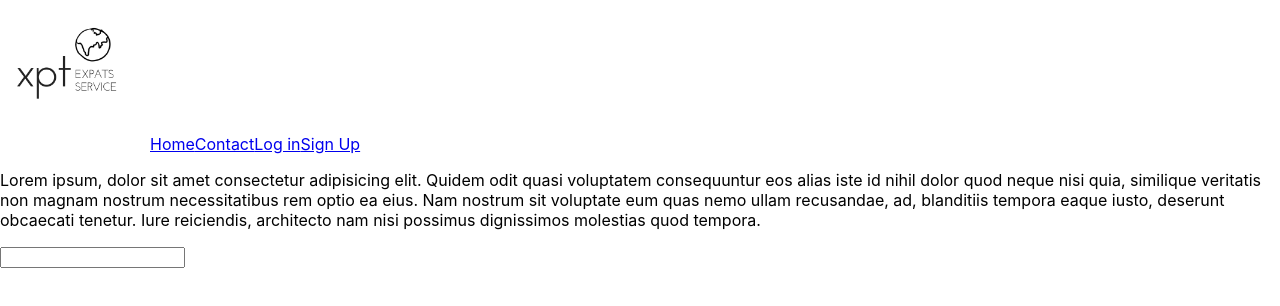
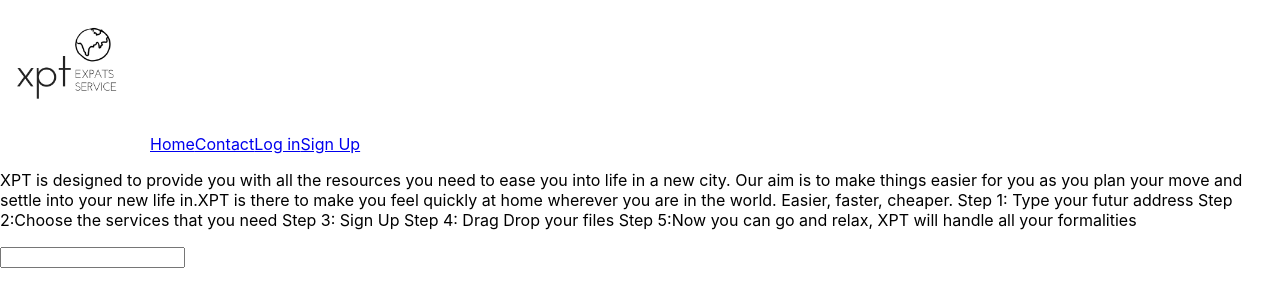
Before and after one commit to YagmurBakici/Project-3-client-side, a React (Create React App) app: page /home in a window 1280 px wide. Shown: the top 306 px of the page. Built offline with nearby package versions, Linux system fonts and the light colour scheme.

Commit message:
delete fake comment

```diff
--- a/src/App.js
+++ b/src/App.js
@@ -9,7 +9,6 @@ import { Switch, Route } from "react-router-dom";
 
 export default class App extends Component {
   render() {
-    console.log("Hello x2");
     return (
       <div className="App">
         <Nav />
--- a/src/components/pages/Home.jsx
+++ b/src/components/pages/Home.jsx
@@ -5,13 +5,13 @@ export default function Home() {
   return (
     <div>
       <p>
-        Lorem ipsum, dolor sit amet consectetur adipisicing elit. Quidem odit
-        quasi voluptatem consequuntur eos alias iste id nihil dolor quod neque
-        nisi quia, similique veritatis non magnam nostrum necessitatibus rem
-        optio ea eius. Nam nostrum sit voluptate eum quas nemo ullam recusandae,
-        ad, blanditiis tempora eaque iusto, deserunt obcaecati tenetur. Iure
-        reiciendis, architecto nam nisi possimus dignissimos molestias quod
-        tempora.
+        XPT is designed to provide you with all the resources you need to ease you into life in a new city. Our aim is to make things easier for you as you plan your move and settle into your new life in.XPT is there to make you feel quickly at home wherever you are in the world.
+        Easier, faster, cheaper.
+        Step 1: Type your futur address
+        Step 2:Choose the services that you need
+        Step 3: Sign Up
+        Step 4: Drag Drop your files
+        Step 5:Now you can go and relax, XPT will handle all your formalities
       </p>
       <SearchBox />
     </div>
```
